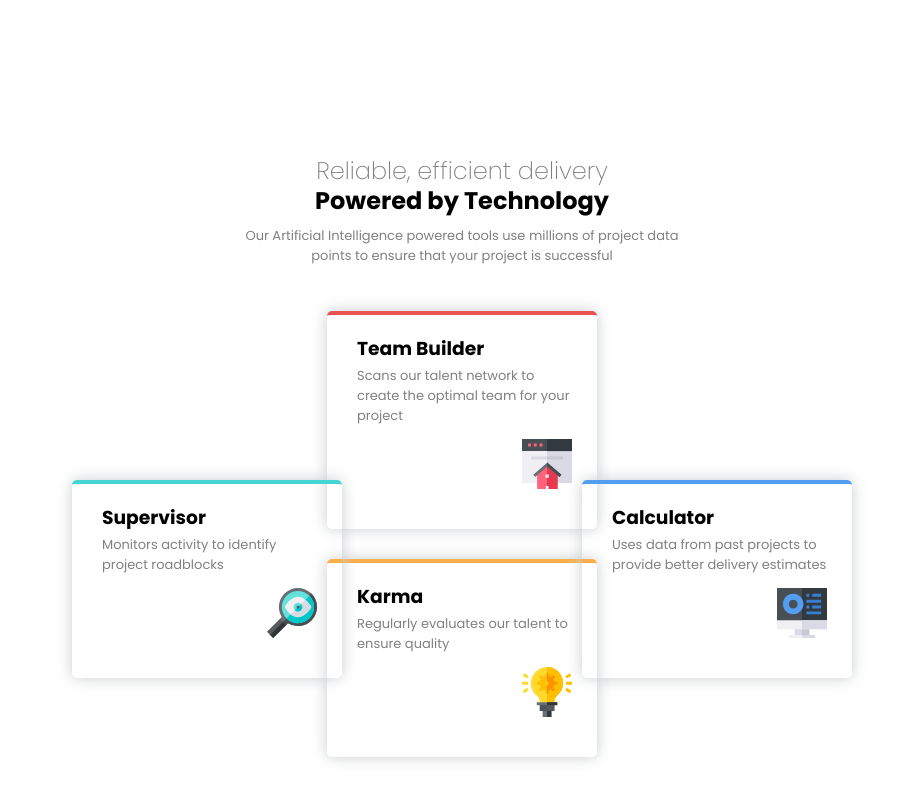
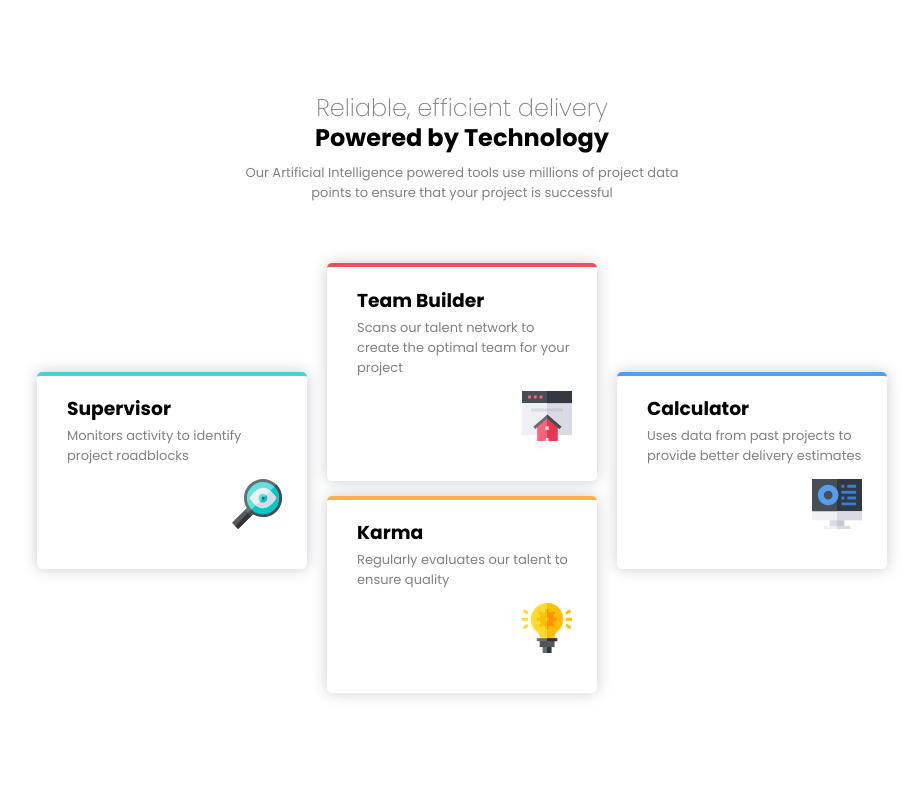
Before and after one commit to Noma7code/four-card-feature, a plain HTML site: page Solution/index.html in a window 1280 px wide. Shown: the whole page, without its empty margins (178-1101 px from the left). Drawn offline with Linux system fonts and the light colour scheme.

Commit message:
Change flex layout for desktop to grid

```diff
--- a/Solution/index.html
+++ b/Solution/index.html
@@ -13,16 +13,18 @@
     <link href="style.css" rel="stylesheet" />
   </head>
   <body>
-    <div class="head-text">
+    <main>
+      <header>
         <h2 id="theme-text">Reliable, efficient delivery</h2>
         <h2 id="vision">Powered by Technology</h2>
         <p id="vision-statement">
           Our Artificial Intelligence powered tools use millions of project data
           points to ensure that your project is successful
         </p>
-    </div>
+      </header>
 
-    <div class="flex-item bt-cyan supervisor-post">
+      <div class="container">
+        <div class="card bt-cyan supervisor-post">
           <h3>Supervisor</h3>
           <p>Monitors activity to identify project roadblocks</p>
           <div class="img-item">
@@ -33,16 +35,20 @@
             />
           </div>
         </div>
-    <div class="flex-item bt-red">
+        <div class="card bt-red">
           <h3>Team Builder</h3>
           <p>
             Scans our talent network to create the optimal team for your project
           </p>
           <div class="img-item">
-        <img src="./images/icon-team-builder.svg" alt="house" width="50px" />
+            <img
+              src="./images/icon-team-builder.svg"
+              alt="house"
+              width="50px"
+            />
           </div>
         </div>
-    <div class="flex-item bt-orange">
+        <div class="card bt-orange">
           <h3>Karma</h3>
           <p>Regularly evaluates our talent to ensure quality</p>
 
@@ -50,12 +56,16 @@
             <img src="./images/icon-karma.svg" alt="house" width="50px" />
           </div>
         </div>
-    <div class="flex-item bt-blue calculator-post">
+        <div class="card bt-blue calculator-post">
           <h3>Calculator</h3>
-      <p>Uses data from past projects to provide better delivery estimates</p>
+          <p>
+            Uses data from past projects to provide better delivery estimates
+          </p>
           <div class="img-item">
             <img src="./images/icon-calculator.svg" alt="house" width="50px" />
           </div>
         </div>
+      </div>
+    </main>
   </body>
 </html>
--- a/Solution/style.css
+++ b/Solution/style.css
@@ -9,22 +9,25 @@
   --margin-cyan: hsl(180, 62%, 55%);
 }
 body {
+  padding: 0;
+  margin: 0;
+}
+
+main {
   display: flex;
   flex-direction: column;
   justify-content: center;
   align-items: center;
   margin: 50px 20px;
-  min-height: 100vh;
   font-family: "Poppins", sans-serif;
   font-style: normal;
-  padding: 0;
 }
 
-.head-text {
+header {
   text-align: center;
   width: var(--size);
 }
-.flex-item {
+.card {
   width: 270px;
   border-radius: 5px;
   margin-bottom: 30px;
@@ -77,20 +80,33 @@ h3 {
 
 /* desktop layout*/
 @media (min-width: 1000px) {
-  /*move supervisor card to new positon*/
-  .supervisor-post {
-    position: absolute;
-    left: 250px;
-    top: 60%;
-  }
-  /*move calculator card to new position*/
-  .calculator-post {
-    position: absolute;
-    right: 250px;
-    top: 60%;
-  }
   /*heading*/
-  .head-text {
+  header {
     width: 450px;
   }
+
+  .container {
+    display: grid;
+    grid-template-columns: repeat(3, 1fr);
+    grid-template-rows: repeat(2, 1fr);
+    gap: 20px;
+    align-items: center;
+  }
+  .card:nth-child(1) {
+    grid-column: 1;
+    grid-row: 1 / span 2;
+  }
+  .card:nth-child(2) {
+    grid-column: 2;
+    grid-row: 1;
+    margin-bottom: -20px;
+  }
+  .card:nth-child(3) {
+    grid-column: 2;
+    grid-row: 2;
+  }
+  .card:nth-child(4) {
+    grid-column: 3;
+    grid-row: 1 / span 2;
+  }
 }
```
Lines whose indentation alone changed are shown as unchanged.
